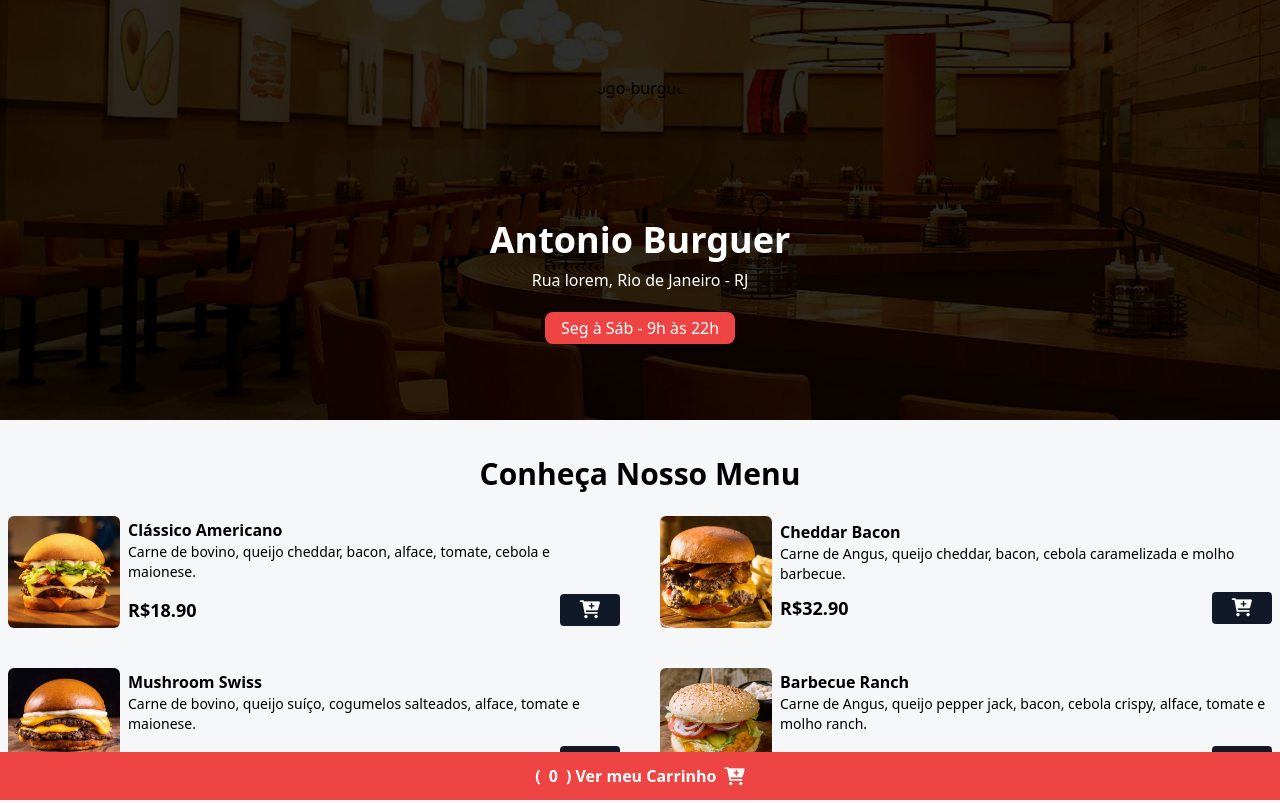
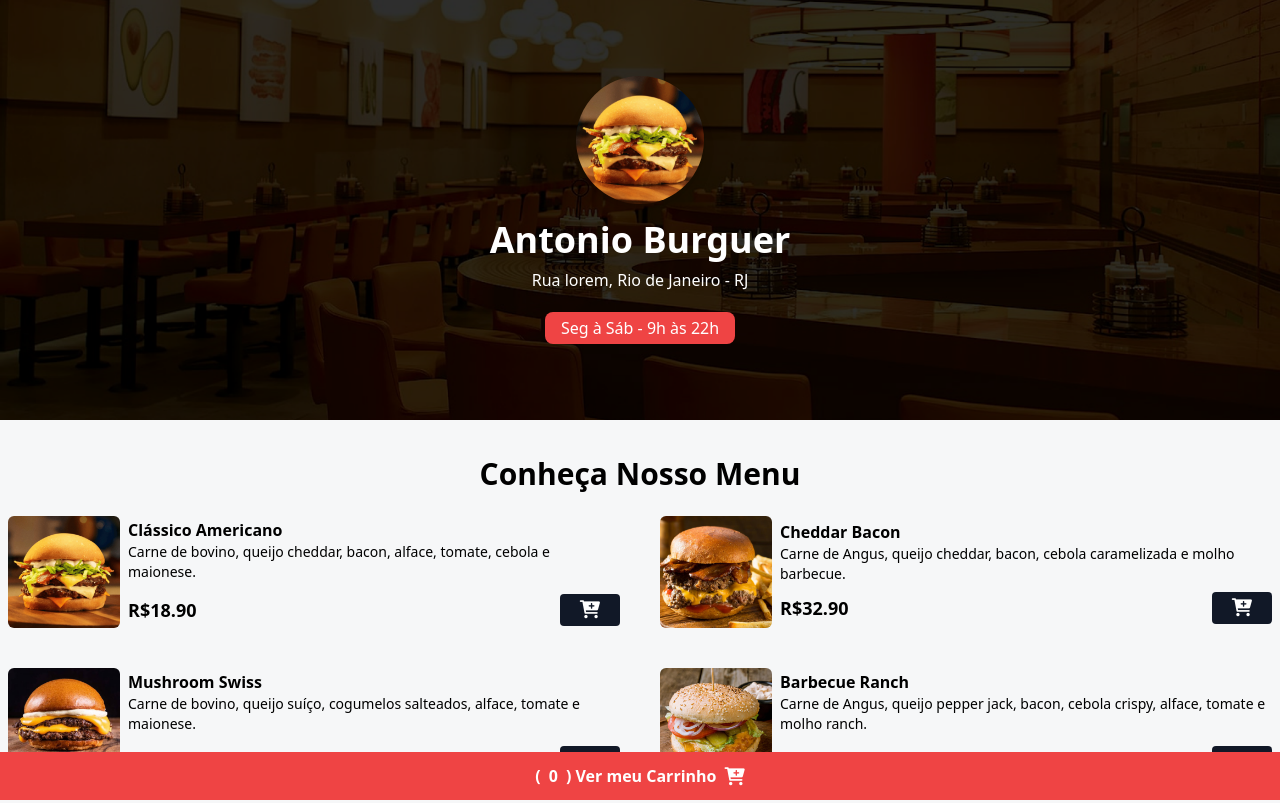
Before and after one commit to Antonio-Vitor-Oliveira-Da-Silva/Hamburgueria-Website, a website: page index.html in a window 1280 px wide. Shown: the top 803 px of the page. Drawn offline with nearby package versions, Linux system fonts and the light colour scheme.

Commit message:
Atualizar o index.html

```diff
--- a/index.html
+++ b/index.html
@@ -26,7 +26,7 @@
     <header class="w-full h-[420px] bg-zinc-900 bg-home bg-cover bg-center">
         <div class="w-full h-full flex flex-col justify-center items-center">
             <img
-                src="./assetshamb-1.png"
+                src="./assets/hamb-1.png"
                 alt="logo-burguer"
                 class="w-32 h-32 rounded-full shadow-lg hover:scale-110 duration-300"
             />
```
